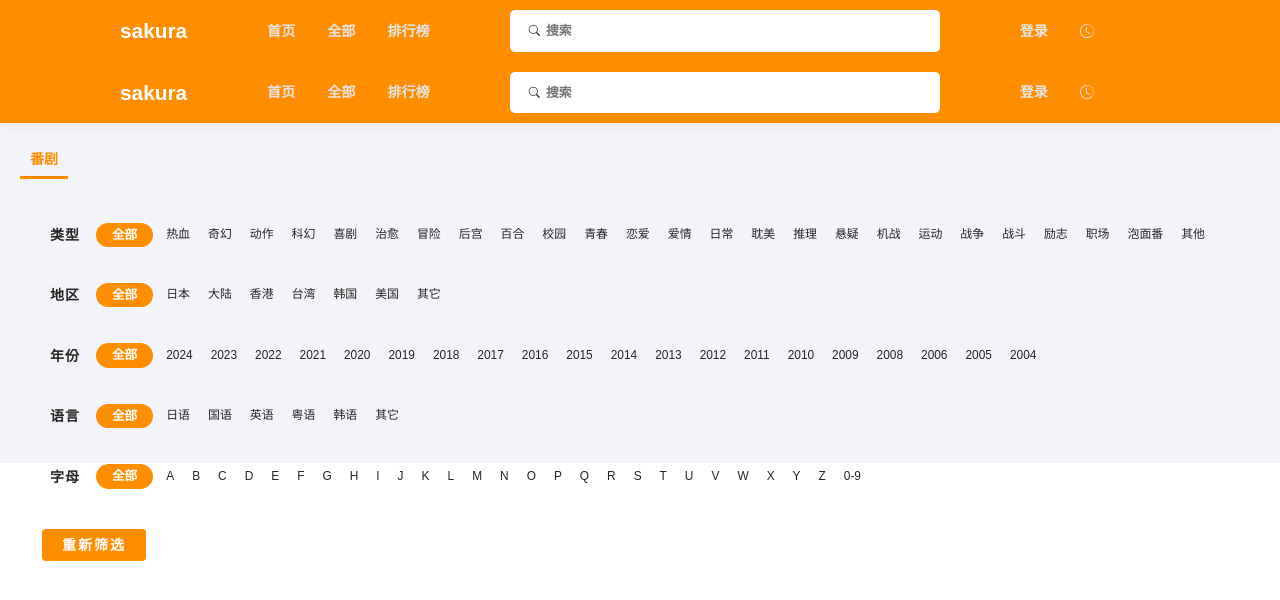
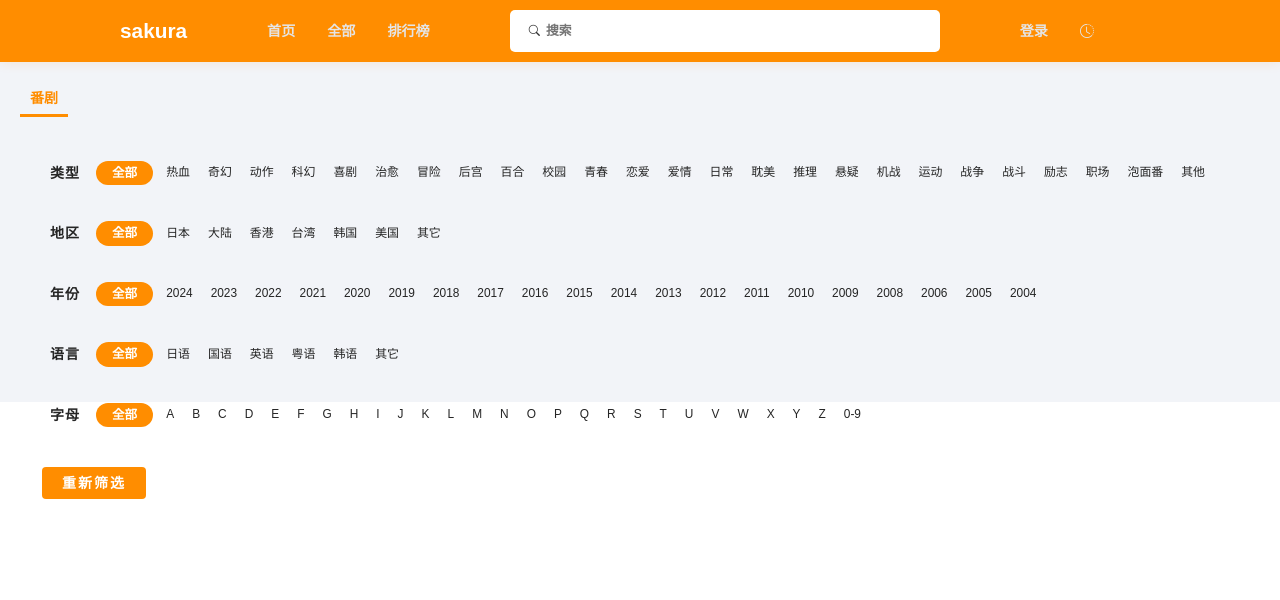
Before and after one commit to Sky-senge/sakura_anime_web_rev, a Vue app: page /sort in a window 1280 px wide. Shown: the top 600 px of the page. Built offline with nearby package versions, Linux system fonts and the light colour scheme; the HTML template or start-up script is replaced by a standard one.

Commit message:
兼容性更新

```diff
--- a/src/views/Ranking.vue
+++ b/src/views/Ranking.vue
@@ -1,5 +1,4 @@
 <template>
-  <Navbar />
 </template>
 
 <script lang="ts">
--- a/src/views/Sort.vue
+++ b/src/views/Sort.vue
@@ -1,5 +1,4 @@
 <template>
-  <Navbar />
   <div class="filter-container">
     <div class="tab">
       <button
--- a/src/views/VideoPlayback.vue
+++ b/src/views/VideoPlayback.vue
@@ -1,5 +1,4 @@
 <template>
-    <Navbar />
     <div class="video-wrapper">
         <Artplayer @get-instance="getInstance" :option="option" :style="style" />
         <!-- 选集区域 -->
```
